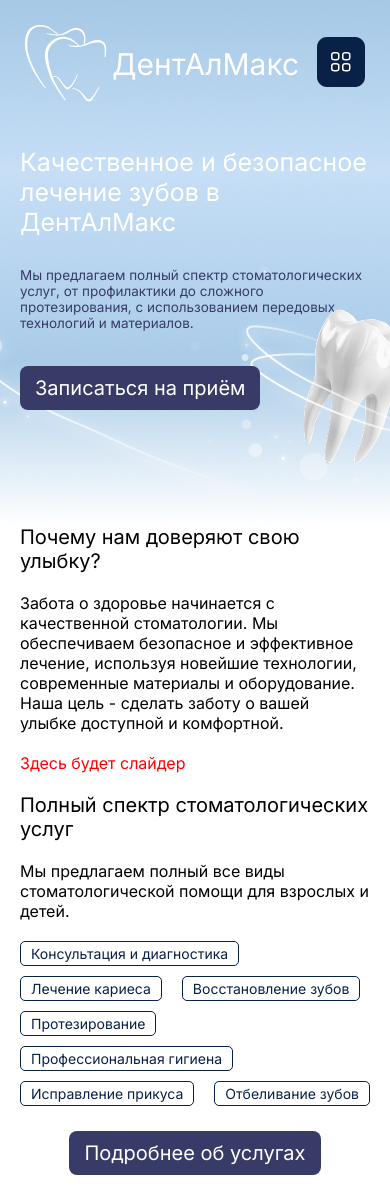
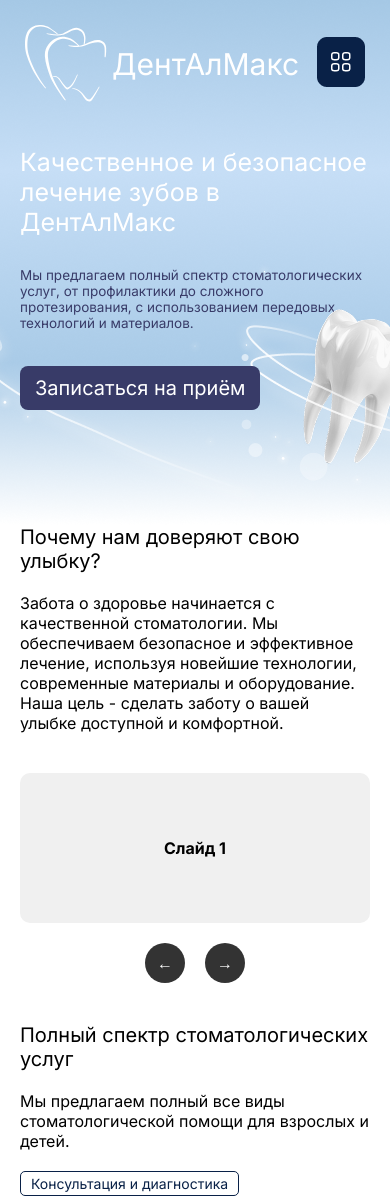
Before and after one commit to Dmitry1517/dentalmax, a Vue app: page / in a window 390 px wide. Shown: the top 1204 px of the page. Built offline with nearby package versions, Linux system fonts and the light colour scheme.

Commit message:
first-slider

```diff
--- a/src/app/App.vue
+++ b/src/app/App.vue
@@ -6,6 +6,7 @@ import Information from '@/shared/components/Information.vue';
 import Twogis from '@/shared/icons/Twogis.vue';
 import TreatmentPlan from '@/shared/components/TreatmentPlan.vue';
 import FooterHome from '@/entities/FooterHome.vue'
+import TextSlider from '@/entities/TextSlider.vue';
 </script>
 
 <template>
@@ -39,7 +40,8 @@ import FooterHome from '@/entities/FooterHome.vue'
       color="#000"
     />
 
-    <div style="padding: 20px; color: red">Здесь будет слайдер</div>
+    <!-- <div style="padding: 20px; color: red">Здесь будет слайдер</div> -->
+    <TextSlider />
 
     <Information
       title="Полный спектр стоматологических услуг"
--- /dev/null
+++ b/src/entities/TextSlider.vue
@@ -0,0 +1,267 @@
+<script setup>
+class Slider {
+    constructor() {
+        this.slider = document.getElementById('slider');
+        this.prevBtn = document.getElementById('prevBtn');
+        this.nextBtn = document.getElementById('nextBtn');
+        this.currentSlide = 0;
+        this.slides = document.querySelectorAll('.slide');
+        this.totalSlides = this.slides.length;
+
+        this.init();
+    }
+
+    init() {
+        this.prevBtn.addEventListener('click', () => this.prevSlide());
+        this.nextBtn.addEventListener('click', () => this.nextSlide());
+
+        // Добавляем обработчики для свайпов на мобильных
+        this.addSwipeSupport();
+
+        this.updateSlider();
+    }
+
+    nextSlide() {
+        this.currentSlide = (this.currentSlide + 1) % this.totalSlides;
+        this.updateSlider();
+    }
+
+    prevSlide() {
+        this.currentSlide = (this.currentSlide - 1 + this.totalSlides) % this.totalSlides;
+        this.updateSlider();
+    }
+
+    updateSlider() {
+        const slideWidth = 100; // 100% ширины контейнера
+        const translateX = -this.currentSlide * slideWidth;
+        this.slider.style.transform = `translateX(${translateX}%)`;
+    }
+
+    addSwipeSupport() {
+        let startX = 0;
+        let endX = 0;
+
+        this.slider.addEventListener('touchstart', (e) => {
+            startX = e.touches[0].clientX;
+        });
+
+        this.slider.addEventListener('touchend', (e) => {
+            endX = e.changedTouches[0].clientX;
+            this.handleSwipe(startX, endX);
+        });
+    }
+
+    handleSwipe(startX, endX) {
+        const swipeThreshold = 50;
+        const diff = startX - endX;
+
+        if (Math.abs(diff) > swipeThreshold) {
+            if (diff > 0) {
+                this.nextSlide();
+            } else {
+                this.prevSlide();
+            }
+        }
+    }
+}
+
+        // Автоматическое переключение между слайдером и сеткой при изменении размера окна
+        function handleResize() {
+            const sliderContainer = document.querySelector('.slider-container');
+            const gridContainer = document.getElementById('gridContainer');
+            const width = window.innerWidth;
+
+            if (width < 537) {
+                sliderContainer.style.display = 'block';
+                gridContainer.style.display = 'none';
+            } else {
+                sliderContainer.style.display = 'none';
+                gridContainer.style.display = 'grid';
+            }
+        }
+
+        // Инициализация
+        document.addEventListener('DOMContentLoaded', () => {
+            new Slider();
+            handleResize();
+            window.addEventListener('resize', handleResize);
+        });
+</script>
+
+<template>
+    <div class="container">
+
+        <!-- Слайдер для мобильных -->
+        <div class="slider-container">
+            <div class="slider" id="slider">
+                <div class="slide">
+                    <div class="slide-content">Слайд 1</div>
+                </div>
+                <div class="slide">
+                    <div class="slide-content">Слайд 2</div>
+                </div>
+                <div class="slide">
+                    <div class="slide-content">Слайд 3</div>
+                </div>
+                <div class="slide">
+                    <div class="slide-content">Слайд 4</div>
+                </div>
+                <div class="slide">
+                    <div class="slide-content">Слайд 5</div>
+                </div>
+                <div class="slide">
+                    <div class="slide-content">Слайд 6</div>
+                </div>
+            </div>
+
+            <div class="slider-arrows">
+                <button class="arrow prev" id="prevBtn">←</button>
+                <button class="arrow next" id="nextBtn">→</button>
+            </div>
+        </div>
+
+        <!-- Grid сетка для планшетов и десктопа -->
+        <div class="grid-container" id="gridContainer">
+            <div class="grid-item">Элемент 1</div>
+            <div class="grid-item">Элемент 2</div>
+            <div class="grid-item">Элемент 3</div>
+            <div class="grid-item">Элемент 4</div>
+            <div class="grid-item">Элемент 5</div>
+            <div class="grid-item">Элемент 6</div>
+        </div>
+    </div>
+</template>
+
+<style>
+.container {
+    max-width: 1200px;
+    margin: 0 auto;
+}
+
+/* Стили для слайдера (мобильная версия) */
+.slider-container {
+    position: relative;
+    overflow: hidden;
+    padding: 40px 0px;
+}
+
+.slider {
+    display: flex;
+    transition: transform 0.3s ease;
+}
+
+.slide {
+    flex: 0 0 100%;
+    min-width: 100%;
+    padding: 15px;
+}
+
+.slide-content {
+    background: #f0f0f0;
+    border-radius: 10px;
+    padding: 30px 20px;
+    text-align: center;
+    height: 200px;
+    display: flex;
+    align-items: center;
+    justify-content: center;
+    font-size: 18px;
+    font-weight: bold;
+}
+
+/* Стили для стрелок */
+.slider-arrows {
+    display: flex;
+    justify-content: center;
+    gap: 20px;
+    margin-top: 20px;
+}
+
+.arrow {
+    width: 50px;
+    height: 50px;
+    border: none;
+    background: #333;
+    color: white;
+    border-radius: 50%;
+    cursor: pointer;
+    display: flex;
+    align-items: center;
+    justify-content: center;
+    font-size: 20px;
+    transition: background 0.3s ease;
+}
+
+.arrow:hover {
+    background: #555;
+}
+
+/* Стили для grid сетки (планшет и десктоп) */
+.grid-container {
+    display: none;
+    gap: 20px;
+}
+
+.grid-item {
+    background: #f0f0f0;
+    border-radius: 10px;
+    padding: 30px 20px;
+    text-align: center;
+    height: 200px;
+    display: flex;
+    align-items: center;
+    justify-content: center;
+    font-size: 18px;
+    font-weight: bold;
+}
+
+/* Медиа-запросы */
+@media (min-width: 537px) and (max-width: 1079px) {
+    .slider-container {
+        display: none;
+    }
+
+    .grid-container {
+        display: grid;
+        grid-template-columns: repeat(2, 1fr);
+    }
+}
+
+@media (min-width: 1080px) {
+    .slider-container {
+        display: none;
+    }
+
+    .grid-container {
+        display: grid;
+        grid-template-columns: repeat(3, 1fr);
+    }
+}
+
+/* Резиновая верстка для мобильных */
+@media (max-width: 536px) {
+    .slide {
+        padding: 0px 20px;
+    }
+
+    .slide-content {
+        height: 150px;
+        font-size: 16px;
+        padding: 20px 15px;
+    }
+
+    .arrow {
+        width: 40px;
+        height: 40px;
+        font-size: 16px;
+    }
+}
+
+@media (max-width: 375px) {
+    .slide-content {
+        height: 120px;
+        font-size: 14px;
+        padding: 15px 10px;
+    }
+}
+</style>
```
